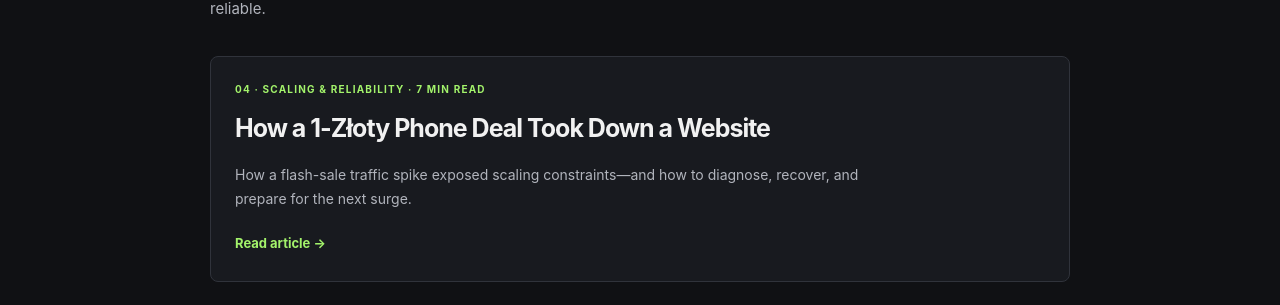
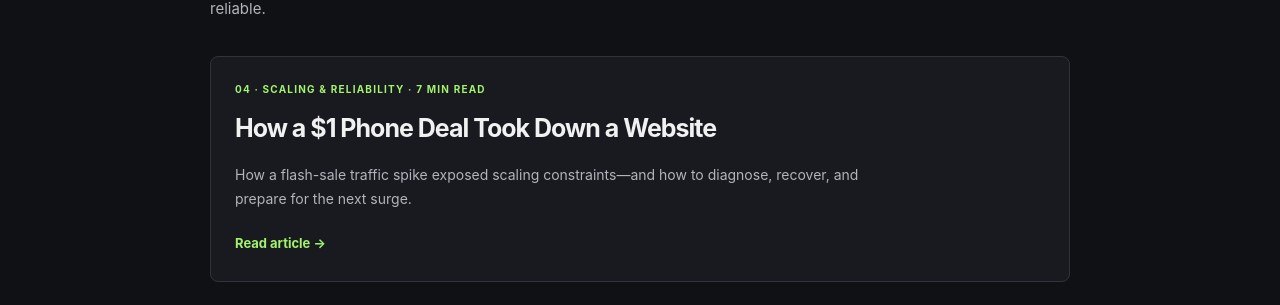
Before and after one commit to prodproblems/blog, a Jekyll site: the page built from articles.md, in a window 1280 px wide. Shown: the part 332-637 px from the top of the page. Built offline with Jekyll 4.4.1, drawn with Linux system fonts in a browser that asks for light colours.

Commit message:
Update Day 4 headline to $1 phone deal

```diff
--- a/articles.md
+++ b/articles.md
@@ -12,7 +12,7 @@ permalink: /articles/
 
   <a class="article-card" href="{{ '/articles/allegro-flash-sale-outage/' | relative_url }}">
     <p class="eyebrow">04 · SCALING & RELIABILITY · 7 MIN READ</p>
-    <h2>How a 1-Złoty Phone Deal Took Down a Website</h2>
+    <h2>How a $1 Phone Deal Took Down a Website</h2>
     <p>How a flash-sale traffic spike exposed scaling constraints—and how to diagnose, recover, and prepare for the next surge.</p>
     <span class="card-link">Read article →</span>
   </a>
```
